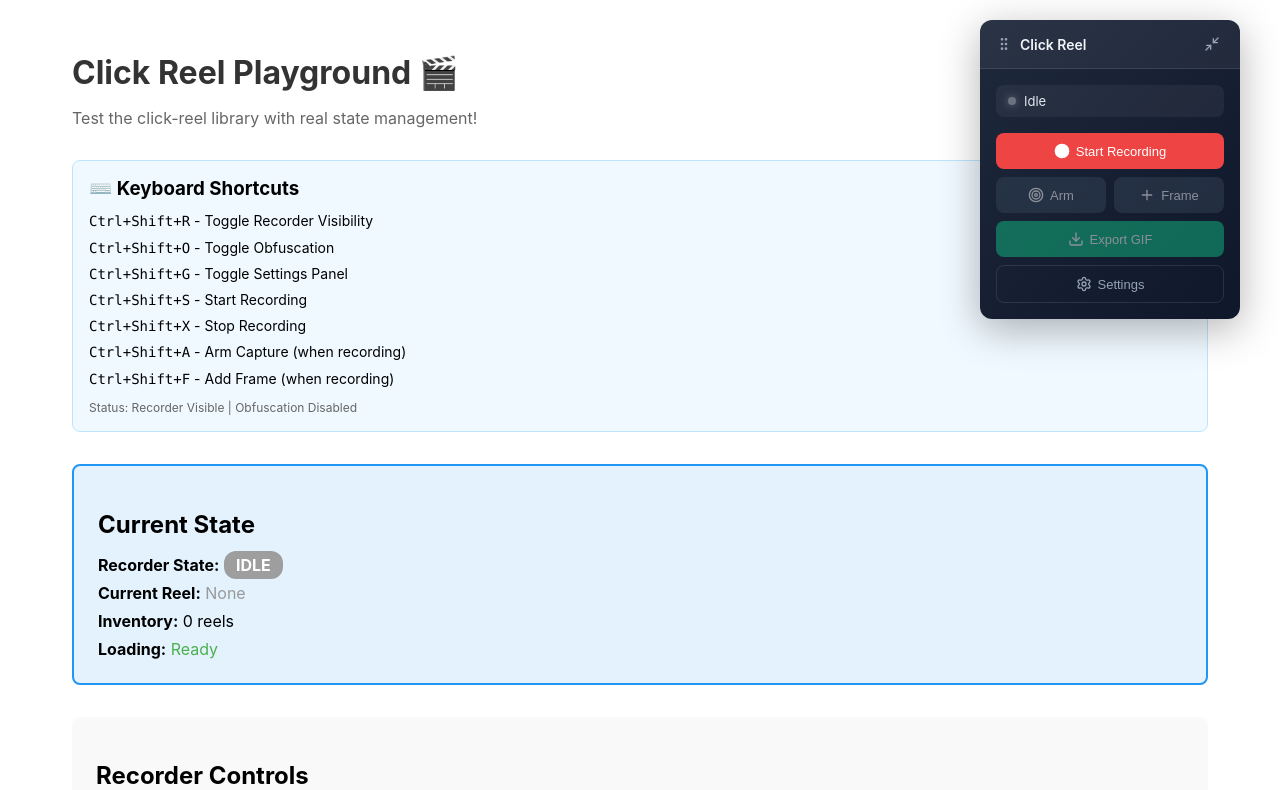
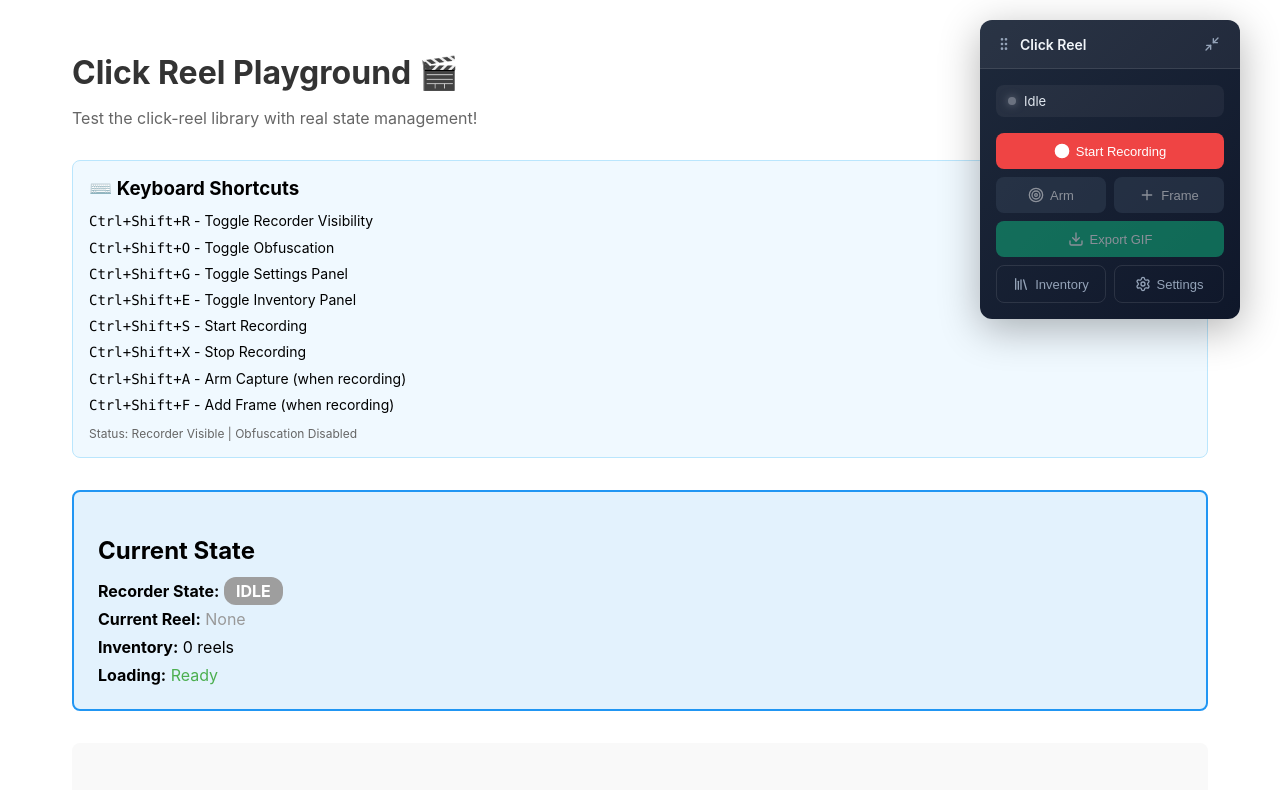
Before and after one commit to owebeeone/click-reel, a React (Vite) app: page / in a window 1280 px wide. Shown: the top 790 px of the page. Built offline with nearby package versions, Linux system fonts and the light colour scheme.

Commit message:
Fix issue with obfuscation flag and obfuscation not working.

```diff
--- a/demo/App.tsx
+++ b/demo/App.tsx
@@ -34,21 +34,29 @@ function DemoContent({
   const [showDebugDialog, setShowDebugDialog] = useState(false);
   const [showCaptureDebug, setShowCaptureDebug] = useState(false);
   const [showSettings, setShowSettings] = useState(false);
+  const [showInventory, setShowInventory] = useState(false);
 
   // Preferences hook
   const { preferences, savePreferences, resetToDefaults, isLoaded } =
     usePreferences();
 
-  // Apply showOnStartup preference to recorder visibility on mount
+  // Apply preferences to UI state on mount
   useEffect(() => {
-    if (
-      isLoaded &&
-      !preferences.recorderUI.showOnStartup &&
-      state.ui.recorderVisible
-    ) {
+    if (!isLoaded) return;
+
+    // Apply showOnStartup preference
+    if (!preferences.recorderUI.showOnStartup && state.ui.recorderVisible) {
       dispatch({ type: "TOGGLE_RECORDER_UI" as any });
       console.log(
         "📍 Hiding recorder on startup (showOnStartup preference is false)"
+      );
+    }
+
+    // Apply obfuscationEnabled preference to runtime state
+    if (preferences.obfuscationEnabled !== state.ui?.obfuscationActive) {
+      dispatch({ type: "TOGGLE_OBFUSCATION" as any });
+      console.log(
+        `📍 Setting obfuscation to ${preferences.obfuscationEnabled} (from preference)`
       );
     }
   }, [isLoaded]); // Run when preferences are loaded
@@ -81,6 +89,14 @@ function DemoContent({
       setShowSettings(newShowSettings);
       console.log(`Toggling settings to: ${newShowSettings}`);
       toast.success(`Settings ${newShowSettings ? "opened" : "closed"}`, {
+        duration: 2000,
+      });
+    },
+    onToggleInventory: () => {
+      const newShowInventory = !showInventory;
+      setShowInventory(newShowInventory);
+      console.log(`Toggling inventory to: ${newShowInventory}`);
+      toast.success(`Inventory ${newShowInventory ? "opened" : "closed"}`, {
         duration: 2000,
       });
     },
@@ -242,6 +258,8 @@ function DemoContent({
             },
           });
         }}
+        onInventoryClick={() => setShowInventory(true)}
+        onSettingsClick={() => setShowSettings(true)}
       />
 
       <h1 style={{ color: "#333", marginBottom: "0.5rem" }}>
@@ -271,6 +289,9 @@ function DemoContent({
           </div>
           <div>
             <code>Ctrl+Shift+G</code> - Toggle Settings Panel
+          </div>
+          <div>
+            <code>Ctrl+Shift+E</code> - Toggle Inventory Panel
           </div>
           <div>
             <code>Ctrl+Shift+S</code> - Start Recording
@@ -766,6 +787,63 @@ function DemoContent({
         }}
       />
 
+      {/* Inventory Panel */}
+      {showInventory && (
+        <div
+          style={{
+            position: "fixed",
+            inset: 0,
+            background: "rgba(0, 0, 0, 0.5)",
+            zIndex: 999999,
+            display: "flex",
+            alignItems: "center",
+            justifyContent: "center",
+            padding: "2rem",
+          }}
+          onClick={() => setShowInventory(false)}
+        >
+          <div
+            style={{
+              background: "white",
+              borderRadius: "12px",
+              maxWidth: "900px",
+              width: "100%",
+              maxHeight: "80vh",
+              overflow: "auto",
+              padding: "2rem",
+            }}
+            onClick={(e) => e.stopPropagation()}
+          >
+            <div
+              style={{
+                display: "flex",
+                justifyContent: "space-between",
+                alignItems: "center",
+                marginBottom: "1.5rem",
+              }}
+            >
+              <h2 style={{ margin: 0, color: "#1e293b" }}>Saved Reels</h2>
+              <button
+                onClick={() => setShowInventory(false)}
+                style={{
+                  padding: "8px 16px",
+                  background: "#f1f5f9",
+                  border: "none",
+                  borderRadius: "6px",
+                  cursor: "pointer",
+                  fontSize: "14px",
+                  fontWeight: 500,
+                  color: "#475569",
+                }}
+              >
+                Close
+              </button>
+            </div>
+            <ClickReelInventory />
+          </div>
+        </div>
+      )}
+
       {/* Debug Dialogs */}
       <CaptureDebugDialog
         isOpen={showCaptureDebug}
--- a/src/core/capture.ts
+++ b/src/core/capture.ts
@@ -209,8 +209,14 @@ async function captureToDataURL(
       console.log("🔒 Obfuscation enabled, cloning and obfuscating DOM...");
       obfuscatedElement = obfuscateDOM(element, DEFAULT_OBFUSCATION_CONFIG);
 
-      // Replace the element in the DOM temporarily
-      if (element.parentNode) {
+      // For document.documentElement (html tag), we can't insert it into the DOM
+      // because there can only be one root element. Just capture the detached clone.
+      if (element === document.documentElement) {
+        console.log("🔒 Capturing obfuscated document root (detached)");
+        elementToCapture = obfuscatedElement;
+      }
+      // For other elements, replace temporarily in the DOM
+      else if (element.parentNode) {
         element.parentNode.insertBefore(obfuscatedElement, element);
         element.style.display = "none";
         elementToCapture = obfuscatedElement;
@@ -334,11 +340,19 @@ async function captureToDataURL(
     console.log("🎬 Starting html-to-image capture...");
     const dataUrl = await htmlToImage.toPng(elementToCapture, captureOptions);
 
-    // Clean up obfuscated element if it was created
-    if (obfuscatedElement && element.parentNode) {
-      element.parentNode.removeChild(obfuscatedElement);
-      element.style.display = "";
-      console.log("🔓 Removed obfuscated DOM clone");
+    // Clean up obfuscated element if it was created and inserted into DOM
+    if (
+      obfuscatedElement &&
+      element.parentNode &&
+      element !== document.documentElement
+    ) {
+      try {
+        element.parentNode.removeChild(obfuscatedElement);
+        element.style.display = "";
+        console.log("🔓 Removed obfuscated DOM clone");
+      } catch (err) {
+        console.warn("Could not remove obfuscated element:", err);
+      }
     }
 
     // Restore fixed elements immediately
@@ -386,13 +400,17 @@ async function captureToDataURL(
 
     return dataUrl;
   } catch (error) {
-    // Clean up obfuscated element on error
-    if (obfuscatedElement && element.parentNode) {
+    // Clean up obfuscated element on error (only if it was inserted into DOM)
+    if (
+      obfuscatedElement &&
+      element.parentNode &&
+      element !== document.documentElement
+    ) {
       try {
         element.parentNode.removeChild(obfuscatedElement);
         element.style.display = "";
       } catch (cleanupError) {
-        console.error("Error cleaning up obfuscated element:", cleanupError);
+        console.warn("Error cleaning up obfuscated element:", cleanupError);
       }
     }
 
--- a/src/react/ClickReelRecorder.tsx
+++ b/src/react/ClickReelRecorder.tsx
@@ -17,6 +17,7 @@ import {
   Minimize2,
   Maximize2,
   EyeOff,
+  Library,
 } from "lucide-react";
 import { useRecorder } from "./hooks/useRecorder";
 import { useClickReelContext } from "./context/ClickReelContext";
@@ -32,6 +33,10 @@ export interface ClickReelRecorderProps {
   initialCollapsed?: boolean;
   /** Callback when collapsed state changes */
   onCollapsedChange?: (collapsed: boolean) => void;
+  /** Callback when inventory button is clicked */
+  onInventoryClick?: () => void;
+  /** Callback when settings button is clicked */
+  onSettingsClick?: () => void;
 }
 
 /**
@@ -42,6 +47,8 @@ export function ClickReelRecorder({
   visible = true,
   initialCollapsed = false,
   onCollapsedChange,
+  onInventoryClick,
+  onSettingsClick,
 }: ClickReelRecorderProps) {
   const recorder = useRecorder();
   const { state } = useClickReelContext();
@@ -511,8 +518,9 @@ export function ClickReelRecorder({
                 Export GIF
               </button>
 
-              {/* Settings (placeholder) */}
+              {/* Inventory */}
               <button
+                onClick={onInventoryClick}
                 style={{
                   padding: "10px",
                   background: "transparent",
@@ -526,7 +534,40 @@ export function ClickReelRecorder({
                   gap: "6px",
                   fontSize: "13px",
                   fontWeight: 500,
-                  gridColumn: "span 2",
+                  transition: "all 0.2s",
+                }}
+                onMouseOver={(e) => {
+                  e.currentTarget.style.background =
+                    "rgba(255, 255, 255, 0.05)";
+                  e.currentTarget.style.color = "#e2e8f0";
+                }}
+                onMouseOut={(e) => {
+                  e.currentTarget.style.background = "transparent";
+                  e.currentTarget.style.color = "#94a3b8";
+                }}
+                aria-label="Inventory"
+                title="View saved reels (Ctrl+Shift+E)"
+              >
+                <Library size={16} />
+                Inventory
+              </button>
+
+              {/* Settings */}
+              <button
+                onClick={onSettingsClick}
+                style={{
+                  padding: "10px",
+                  background: "transparent",
+                  color: "#94a3b8",
+                  border: "1px solid rgba(255, 255, 255, 0.1)",
+                  borderRadius: "8px",
+                  cursor: "pointer",
+                  display: "flex",
+                  alignItems: "center",
+                  justifyContent: "center",
+                  gap: "6px",
+                  fontSize: "13px",
+                  fontWeight: 500,
                   transition: "all 0.2s",
                 }}
                 onMouseOver={(e) => {
@@ -539,6 +580,7 @@ export function ClickReelRecorder({
                   e.currentTarget.style.color = "#94a3b8";
                 }}
                 aria-label="Settings"
+                title="Open settings (Ctrl+Shift+G)"
               >
                 <Settings size={16} />
                 Settings
--- a/src/react/context/reducer.ts
+++ b/src/react/context/reducer.ts
@@ -30,6 +30,7 @@ export const initialState: ClickReelState = {
       stopRecording: "ctrl+shift+s",
       addFrame: "ctrl+shift+f",
       toggleSettings: "ctrl+shift+g",
+      toggleInventory: "ctrl+shift+e",
     },
     recorderUI: {
       showOnStartup: true,
--- a/src/react/hooks/useKeyboardShortcuts.ts
+++ b/src/react/hooks/useKeyboardShortcuts.ts
@@ -13,6 +13,7 @@ export interface KeyboardShortcutHandlers {
   onArmCapture?: () => void;
   onAddFrame?: () => void;
   onToggleSettings?: () => void;
+  onToggleInventory?: () => void;
 }
 
 export interface KeyboardShortcutConfig {
@@ -23,6 +24,7 @@ export interface KeyboardShortcutConfig {
   armCapture?: string;
   addFrame?: string;
   toggleSettings?: string;
+  toggleInventory?: string;
 }
 
 /**
@@ -40,6 +42,7 @@ export function useKeyboardShortcuts(
     armCapture: config?.armCapture || "ctrl+shift+a",
     addFrame: config?.addFrame || "ctrl+shift+f",
     toggleSettings: config?.toggleSettings || "ctrl+shift+g",
+    toggleInventory: config?.toggleInventory || "ctrl+shift+e",
   };
 
   // Toggle recorder UI visibility
@@ -118,4 +121,15 @@ export function useKeyboardShortcuts(
     },
     { enableOnFormTags: false }
   );
+
+  // Toggle inventory
+  useHotkeys(
+    shortcuts.toggleInventory,
+    (e) => {
+      e.preventDefault();
+      handlers.onToggleInventory?.();
+      console.log("Keyboard shortcut: Toggle inventory");
+    },
+    { enableOnFormTags: false }
+  );
 }
--- a/src/react/hooks/usePreferences.ts
+++ b/src/react/hooks/usePreferences.ts
@@ -28,6 +28,7 @@ export const DEFAULT_PREFERENCES: UserPreferences = {
     stopRecording: "ctrl+shift+s",
     addFrame: "ctrl+shift+f",
     toggleSettings: "ctrl+shift+g",
+    toggleInventory: "ctrl+shift+e",
   },
   recorderUI: {
     showOnStartup: true,
--- a/src/types/config.ts
+++ b/src/types/config.ts
@@ -120,6 +120,8 @@ export interface KeyboardShortcuts {
   addFrame: string;
   /** Toggle settings panel */
   toggleSettings: string;
+  /** Toggle inventory panel */
+  toggleInventory: string;
 }
 
 /**
--- a/src/utils/constants.ts
+++ b/src/utils/constants.ts
@@ -61,6 +61,7 @@ export const DEFAULT_PREFERENCES: UserPreferences = {
     stopRecording: "ctrl+shift+s",
     addFrame: "ctrl+shift+f",
     toggleSettings: "ctrl+shift+g",
+    toggleInventory: "ctrl+shift+e",
   },
   recorderUI: {
     showOnStartup: true,
```
Also changed, not shown: 1 other file (tests, documents, lock files or other folders).
